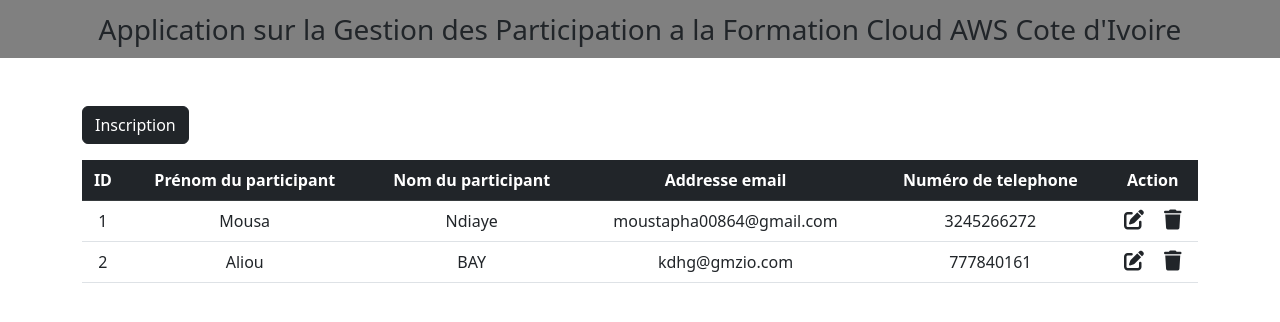
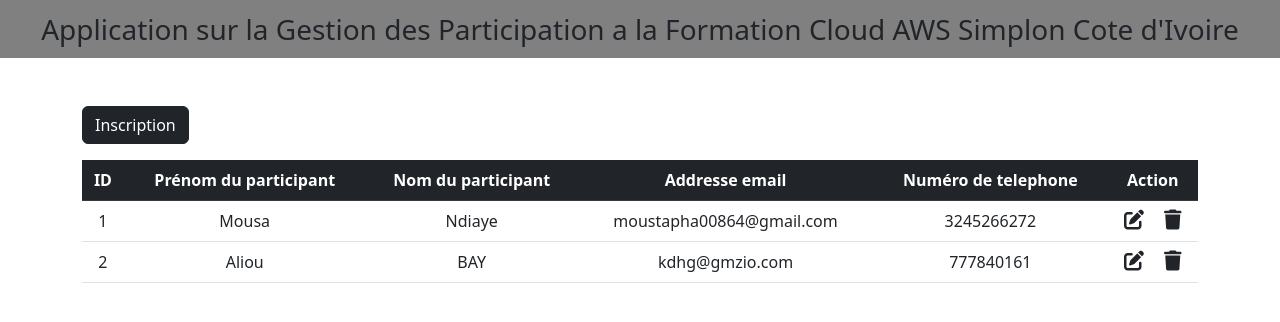
Before and after one commit to teranga-ai/Gestion_des_participants, a PHP site: page / in a window 1280 px wide. Shown: the top 322 px of the page. Run offline with PHP 8.4, Linux system fonts and the light colour scheme; data comes from the database, SQL or seed files in the repository.

Commit message:
Update index.php

```diff
--- a/Gestion des participants/index.php
+++ b/Gestion des participants/index.php
@@ -16,12 +16,12 @@
   <!-- Font Awesome -->
   <link rel="stylesheet" href="https://cdnjs.cloudflare.com/ajax/libs/font-awesome/6.4.0/css/all.min.css" integrity="sha512-iecdLmaskl7CVkqkXNQ/ZH/XLlvWZOJyj7Yy7tcenmpD1ypASozpmT/E0iPtmFIB46ZmdtAc9eNBvH0H/ZpiBw==" crossorigin="anonymous" referrerpolicy="no-referrer" />
 
-  <title>PHP CRUD Application</title>
+  <title>Gestion des Participants</title>
 </head>
 
 <body>
   <nav class="navbar navbar-light justify-content-center fs-3 mb-5" style="background-color: gray;">
-    Application sur la Gestion des Participation a la Formation Cloud AWS Cote d'Ivoire
+    Application sur la Gestion des Participation a la Formation Cloud AWS Simplon Cote d'Ivoire
   </nav>
 
   <div class="container">
```
